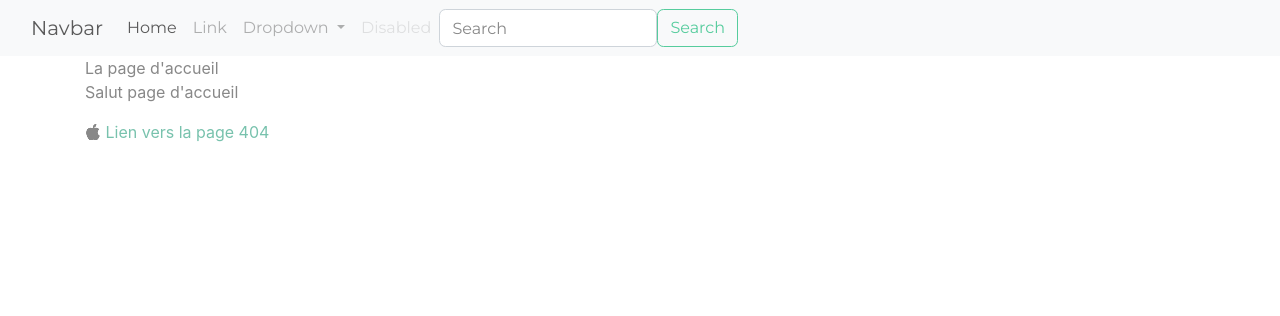
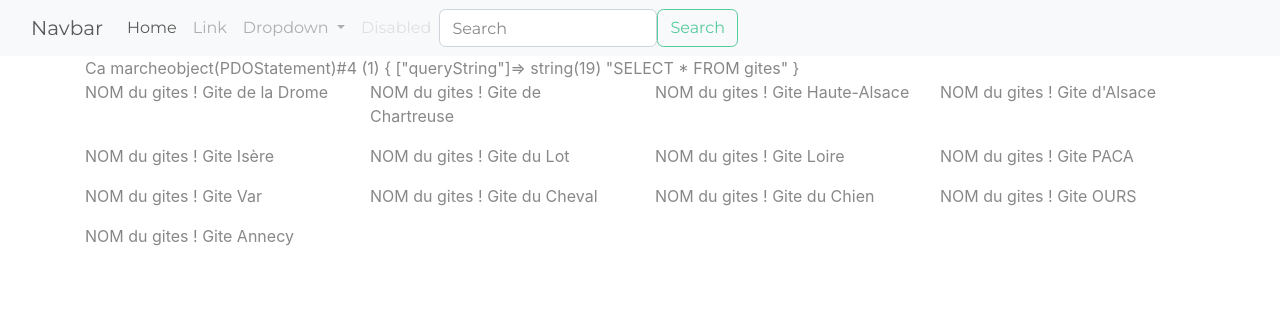
Before and after one commit to michelonlineformapro/Projet_6_Gites_POO_PHP, a PHP site: page / in a window 1280 px wide. Shown: the top 316 px of the page. Run offline with PHP 8.4, Linux system fonts and the light colour scheme; data comes from the database, SQL or seed files in the repository.

Commit message:
ajout de heritage

```diff
--- a/index.php
+++ b/index.php
@@ -26,18 +26,13 @@ if($url === "accueil"){
     $title  = "Mic Location -ERREUR-";
     require_once "vues/404.php";
     //Si $url est différent de tableau de valeurs [#:0-9A-Za-z]
-}elseif ($url === "page-de-test"){
-    $title  = "Mic Location -PAGE TEST-";
-    require_once "vues/test.php";
 }
-
-
 elseif($url !=  '#:[\w]+)#'){
     //On redirige vers la page d'accueil
     header("Location: accueil");
 }
 /*
- * ob_get_clean — Lit le contenu courant du tampon de sortie puis l'efface
+ * ob_get_clean — Lit le contenu courant du tampon (du cache)de sortie puis l'efface
  */
 //ici $content se situe dans le dossier template.php
 $content = ob_get_clean();
--- a/modeles/Database.php
+++ b/modeles/Database.php
@@ -1,37 +1,27 @@
 <?php
 
-class Database
-{
-    //Declaration de variable (ici la portée est public = accessible a l'interieur et a l'exterieur de la classe)
-    public $host = "localhost";
-    //Ici Votre base de données PhpMyAdmin
-    public $dbname = "location_gite";
-    public $user = "root";
-    public $pass = "";
+class Database{
 
-    //Cette fonction (methode) est public donc accessible a l'interieur et a l'exterieur de la classe
+    private $host = "localhost";
+    private $dbname = "location_gite";
+    private $user = "root";
+    private $pass = "";
+
     public function getPDO(){
-        //Essai de connexion sionon erreur
         try {
-            //Instance de la classe PDO copiée dans la variable $db
-            $db = new PDO('mysql:host='.$this->host.';dbname='.$this->dbname.";charset=UTF8", $this->user, $this->pass);
-            //Acces a la methode setAttribute de la classe PDO + options
-            //PDO:: represente l'acces a des methode static = sans instance de la classe PDO
+
+            $db = new PDO('mysql:host='.$this->host.";dbname=".$this->dbname.";charset=UTF8", $this->user, $this->pass);
             $db->setAttribute(PDO::ATTR_ERRMODE, PDO::ERRMODE_EXCEPTION);
-            //Si ca marche
-            echo "<div class='text-center'>
-                    <p class='mt-3 alert alert-success'>Vous êtes connectez a PDO MySQL !</p>
-                </div>";
-            //Sinon on declenche une erreur = on appel la methode getMessage de la Classe PDOException
-        }catch (PDOException $exception){
-            echo "<div class='text-center'>
-                    <p class='alert alert-danger'>Erreur de connexion PDO MySQL !</p>
-                </div>" . $exception->getMessage();
-            die();
+            echo "Ca marche";
+
+            }catch (PDOException $exception){
+                echo "Erreur " .$exception->getMessage();
         }
-        //A la fin du bloc try - catch une methode attend un retour
-        //Ici on retourne la variable (propriété) $db qui stock la connexion a PDO MySQL
+
         return $db;
     }
 
+
+
+
 }
--- a/modeles/Gites.php
+++ b/modeles/Gites.php
@@ -1,18 +1,22 @@
 <?php
+require_once "modeles/Database.php";
+class Gites extends Database {
 
-//Php strcit a typé
-declare(strict_types=1);
+    private $nom_gite;
+    //toutes les données de ta table gites
+    public function getGites(){
 
-class Gites
-{
-    //PROPRIETES = VARIABLES
-    public string $nom_gite;
-    public float $prix_gite;
+        //Appel de la methode getPDO de la classe Database.php
+        $db = $this->getPDO();
+        $sql = "SELECT * FROM gites";
 
-    public function getGites(string $nom, float $prix){
+        $gites = $db->query($sql);
+
+        return $gites;
+
+    }
 
 
-        echo "Le gite creer s'appel " . $nom . " et le prix a la semaine est de  " . $prix. " €";
-    }
+
 
 }
--- a/vues/accueil.php
+++ b/vues/accueil.php
@@ -1,11 +1,22 @@
 <?php
+require_once "modeles/Gites.php";
 
-echo "La page d'accueil";
+//Instance de la classe Gites = copie de la classe stockée dans une variable
+$gitesClasse = new Gites();
+
+$gites = $gitesClasse->getGites();
+var_dump($gites);
 
 ?>
-<p>Salut page d'accueil</p>
+<div class="row">
+<?php
+foreach ($gites as $gite) {
+    ?>
+    <div class="col-md-3 col-sm-12">
+        <p>NOM du gites ! <?= $gite['nom_gite'] ?></p>
+    </div>
 
-<i class="bi bi-apple"></i>
-
-
-<a href="404">Lien vers la page 404</a>
+    <?php
+}
+?>
+</div>
```
Also changed, not shown: vues/test.php (deleted, +0 -10 lines), modeles/Animals.php (added).
